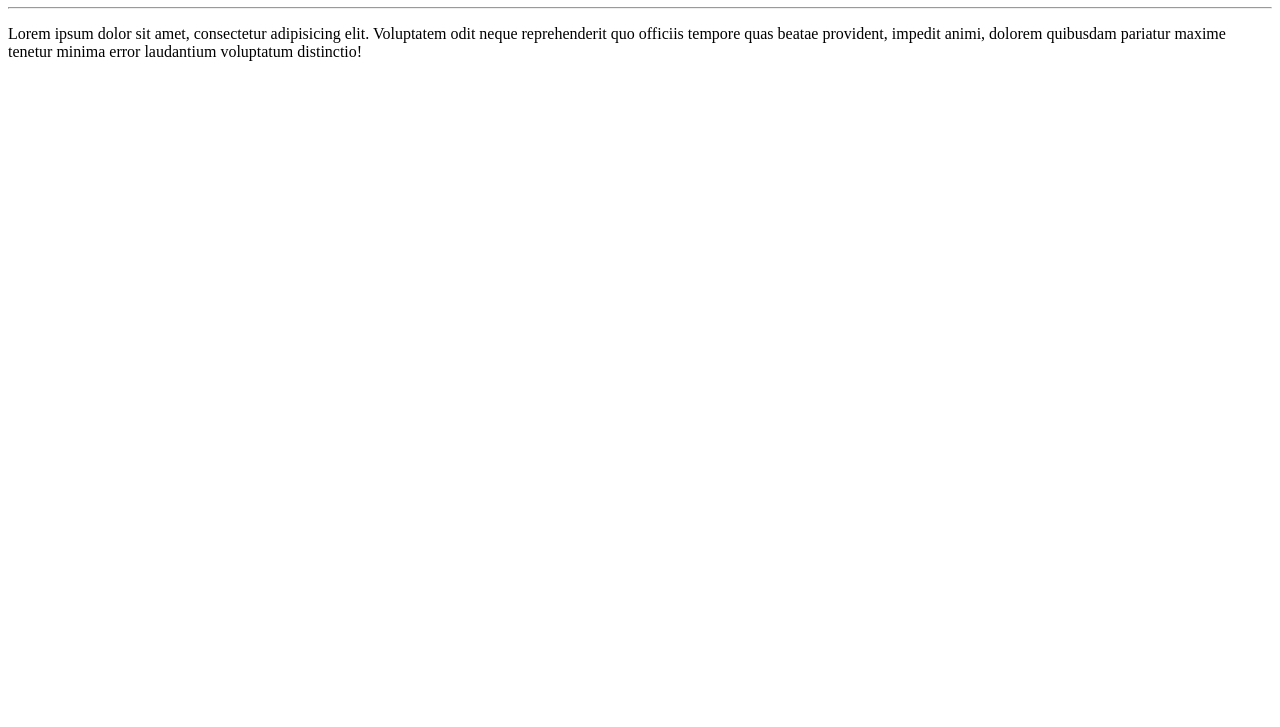
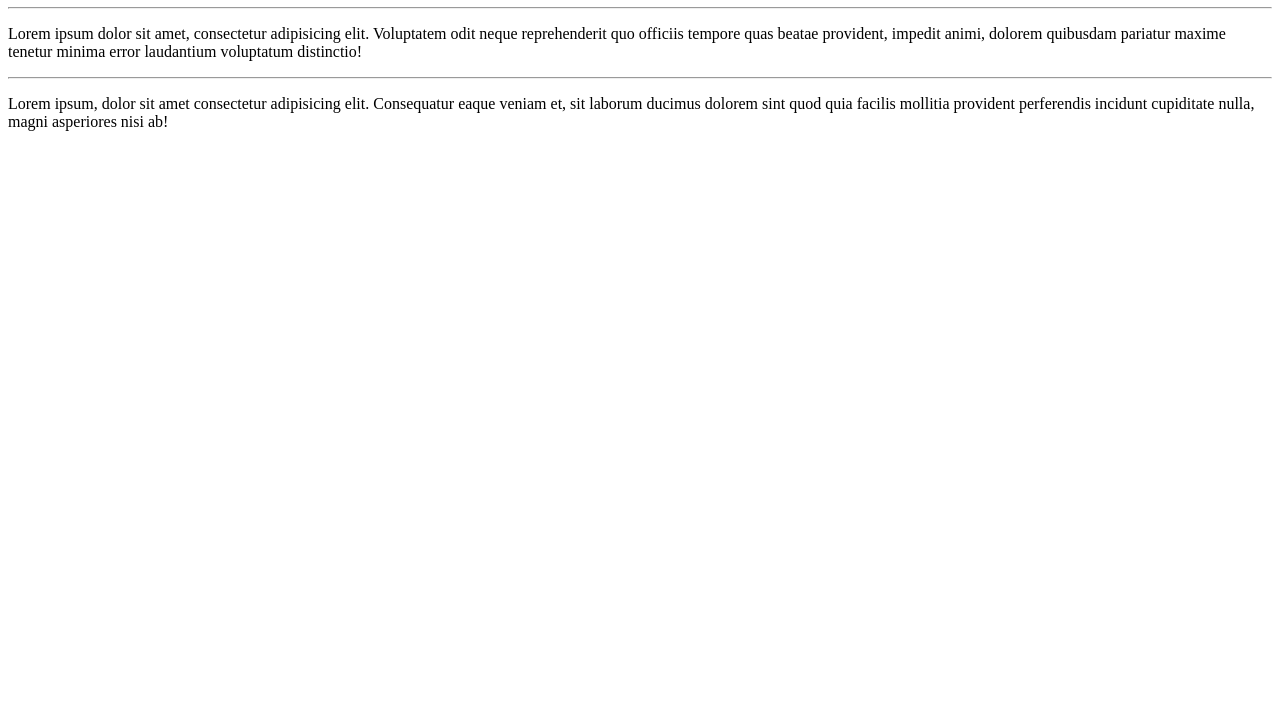
Before and after one commit to jcvasconcelos/Ola-Mundo, a plain HTML site: page site-exemplo/index.html in a window 1280 px wide. Shown: the part 73-800 px from the top of the page. Drawn offline with Linux system fonts and the light colour scheme.

Commit message:
Novo parágrafo adicionado
Criação de novo parágrafo.

```diff
--- a/site-exemplo/index.html
+++ b/site-exemplo/index.html
@@ -10,5 +10,8 @@
     <h1>Olá, Mundo!</h1>
     <hr>
     <p>Lorem ipsum dolor sit amet, consectetur adipisicing elit. Voluptatem odit neque reprehenderit quo officiis tempore quas beatae provident, impedit animi, dolorem quibusdam pariatur maxime tenetur minima error laudantium voluptatum distinctio!</p>
+
+    <hr>
+    <p>Lorem ipsum, dolor sit amet consectetur adipisicing elit. Consequatur eaque veniam et, sit laborum ducimus dolorem sint quod quia facilis mollitia provident perferendis incidunt cupiditate nulla, magni asperiores nisi ab!</p>
 </body>
 </html>
```
